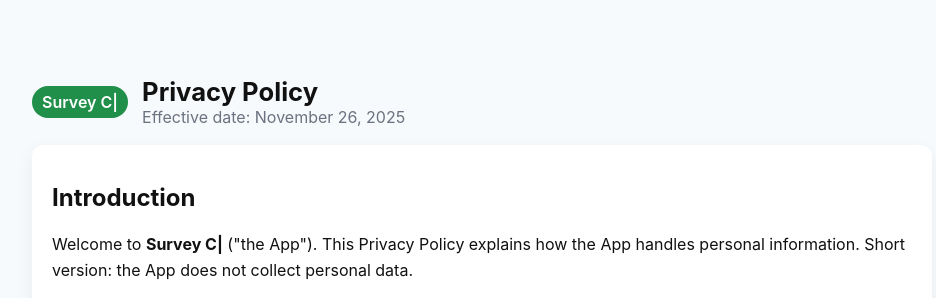
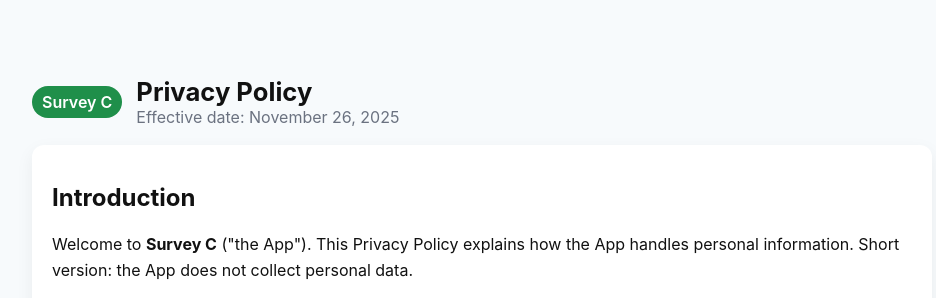
Before and after one commit to lutfifaisah/SurveyC, a plain HTML site: page index.html in a window 1280 px wide. Shown: the top 298 px of the page, without its empty margins (158-1094 px from the left). Drawn offline with Linux system fonts and the light colour scheme.

Commit message:
Update index.html

```diff
--- a/index.html
+++ b/index.html
@@ -3,7 +3,7 @@
 <head>
   <meta charset="utf-8">
   <meta name="viewport" content="width=device-width,initial-scale=1">
-  <title>Privacy Policy — Survey C|</title>
+  <title>Privacy Policy — Survey C</title>
   <style>
     :root{--bg:#f7fafc;--card:#ffffff;--muted:#6b7280;--accent:#1f8f4a}
     body{font-family:Inter,system-ui,-apple-system,Segoe UI,Roboto,'Helvetica Neue',Arial;margin:0;background:var(--bg);color:#111}
@@ -23,7 +23,7 @@
 <body>
   <div class="wrap">
     <header>
-      <div class="badge">Survey C|</div>
+      <div class="badge">Survey C</div>
       <div>
         <h1>Privacy Policy</h1>
         <div class="muted">Effective date: November 26, 2025</div>
@@ -33,7 +33,7 @@
     <main class="card">
       <section>
         <h2>Introduction</h2>
-        <p>Welcome to <strong>Survey C|</strong> ("the App"). This Privacy Policy explains how the App handles personal information. Short version: the App does not collect personal data.</p>
+        <p>Welcome to <strong>Survey C</strong> ("the App"). This Privacy Policy explains how the App handles personal information. Short version: the App does not collect personal data.</p>
       </section>
 
       <section>
@@ -75,7 +75,7 @@
       </section>
 
       <footer>
-        <p>By using Survey C| you agree to the terms of this Privacy Policy.</p>
+        <p>By using Survey C you agree to the terms of this Privacy Policy.</p>
       </footer>
     </main>
   </div>
```
